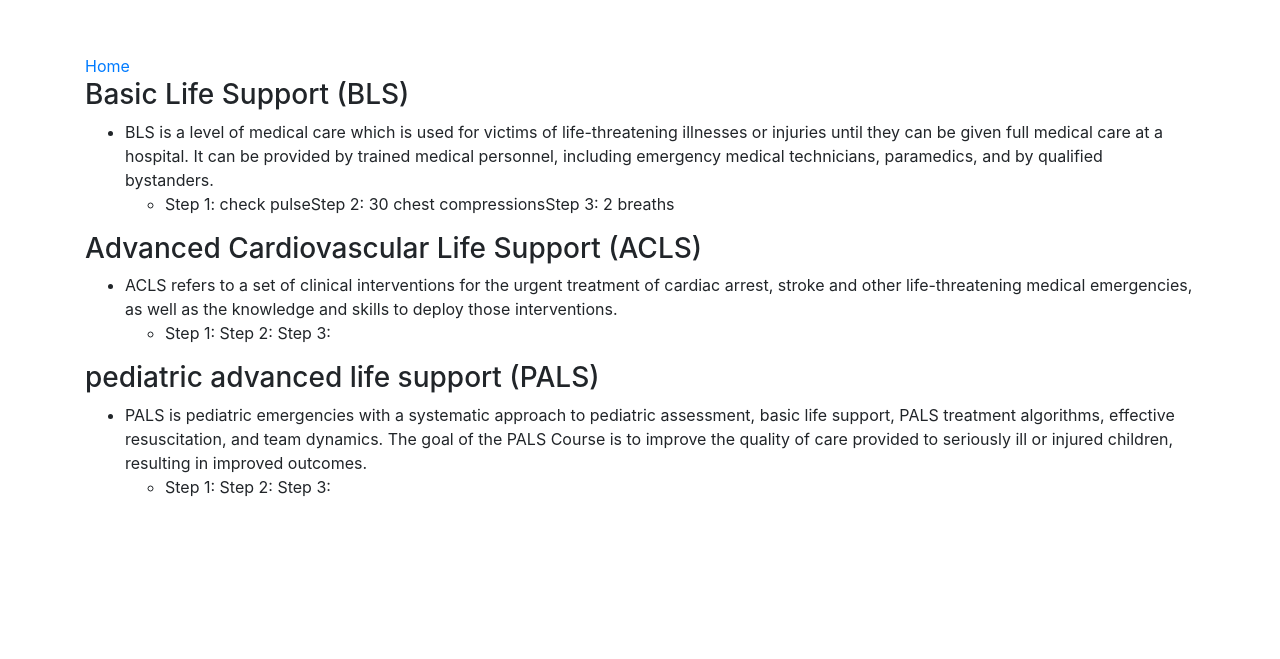
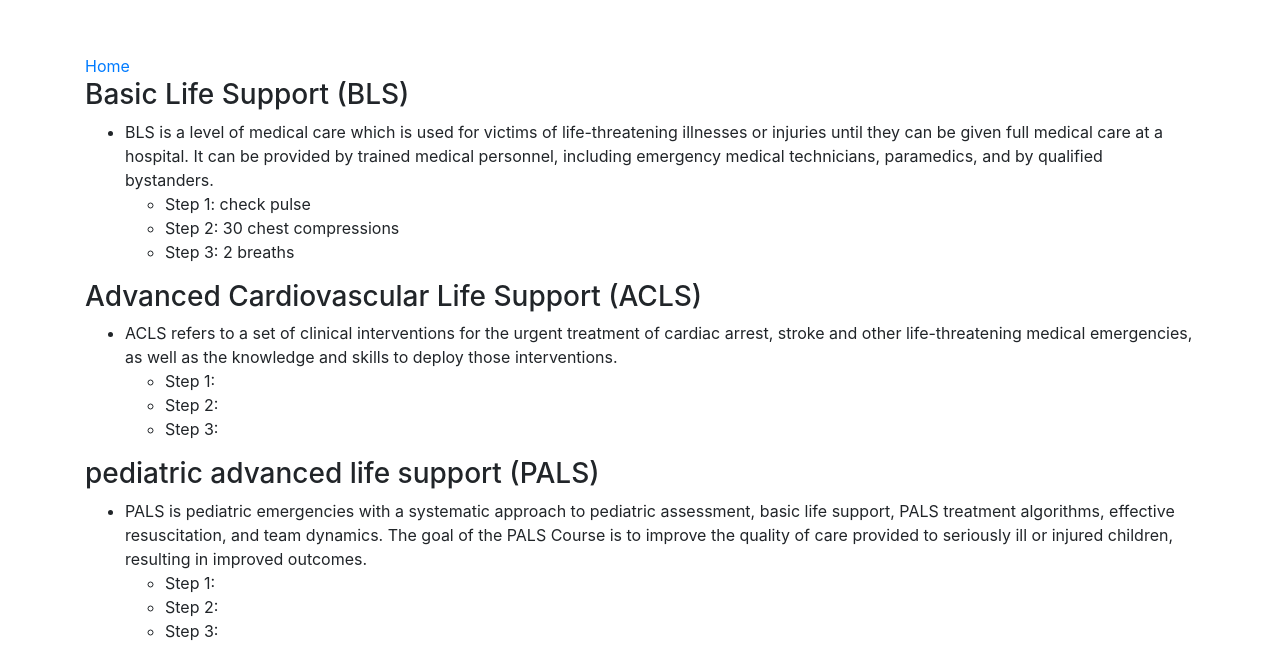
Before and after one commit to Jean84646/capstone-project-planning, a React app: page /#/ in a window 1280 px wide. Shown: the part 146-805 px from the top of the page. Built offline with nearby package versions, Linux system fonts and the light colour scheme.

Commit message:
fix looping for steps.

```diff
--- a/src/components/Course.jsx
+++ b/src/components/Course.jsx
@@ -8,7 +8,9 @@ function Course(props){
         <ul>
           <li>{props.description}</li>
             <ul>
-              <li>{props.steps}</li>
+            {props.steps.map((step) =>
+              <li>{step}</li>
+            )}
             </ul>
         </ul>
     </div>
```
